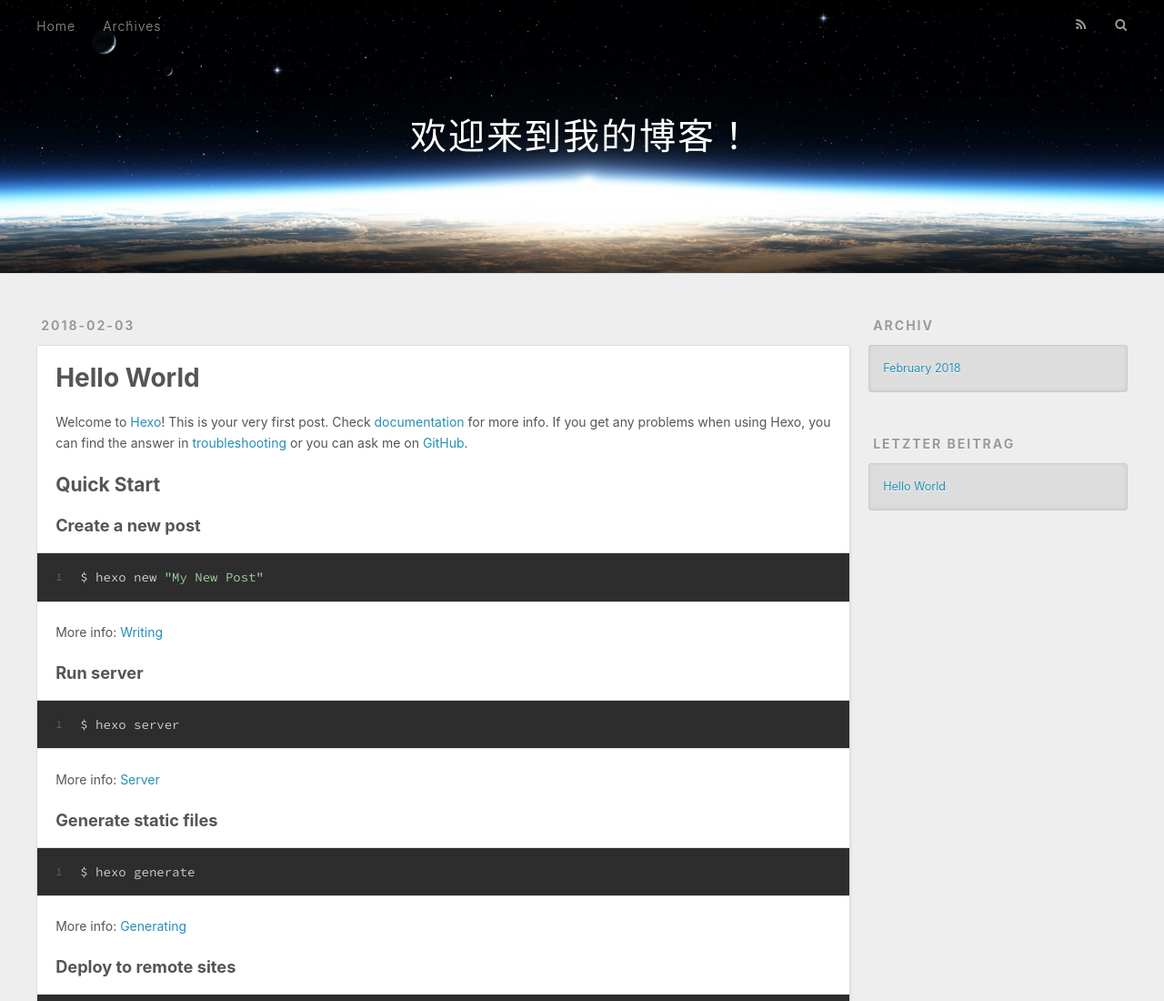
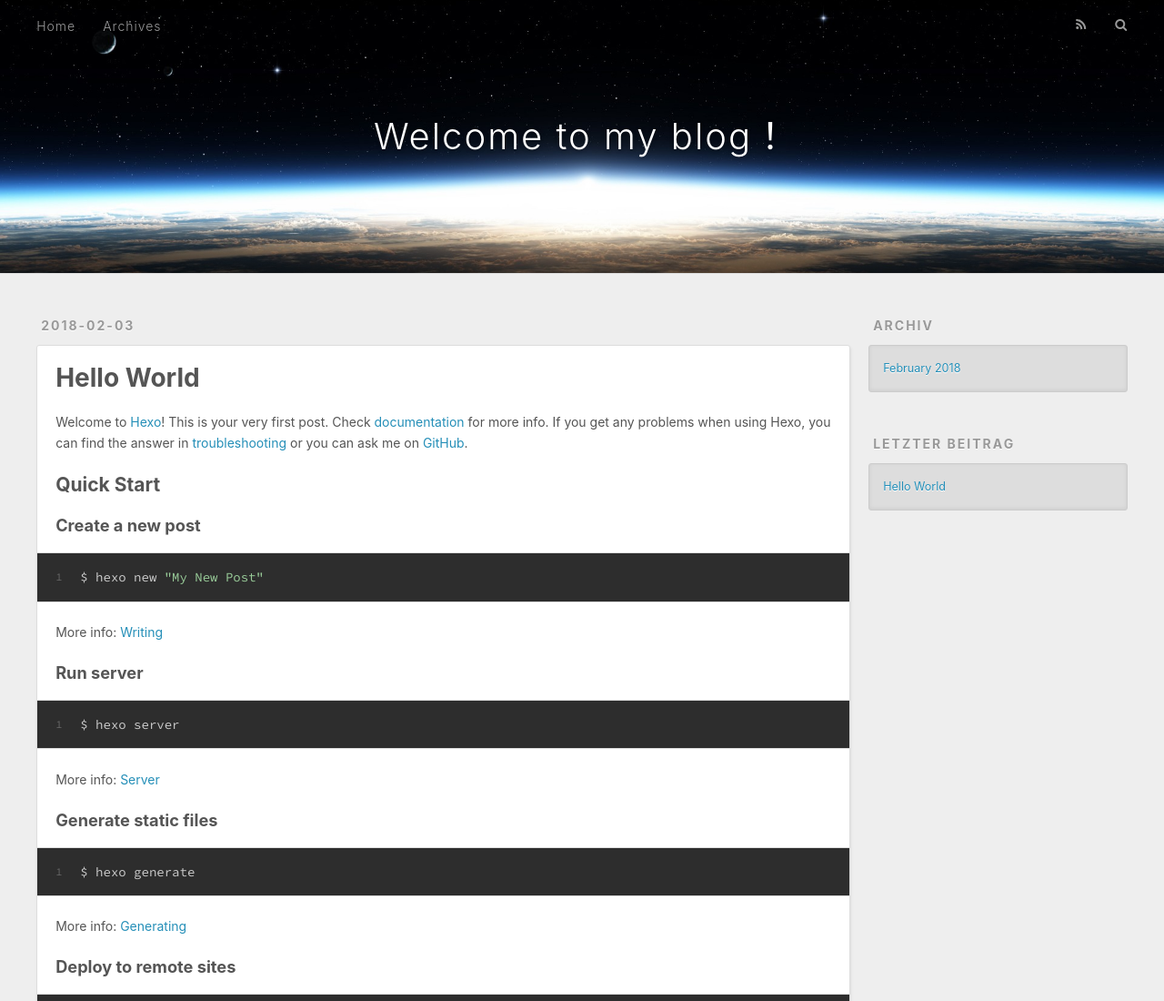
Before and after one commit to wangzemeng/wangzemeng.github.io, a plain HTML site: page index.html in a window 1280 px wide. Shown: the top 1100 px of the page at 91% size. Drawn offline with nearby package versions, Linux system fonts and the light colour scheme.

Commit message:
Site updated: 2018-02-03 23:37:29

```diff
--- a/index.html
+++ b/index.html
@@ -5,16 +5,16 @@
 
 
 
-  <title>欢迎来到我的博客！</title>
+  <title>Welcome to my blog！</title>
   <meta name="viewport" content="width=device-width, initial-scale=1, maximum-scale=1">
   <meta property="og:type" content="website">
-<meta property="og:title" content="欢迎来到我的博客！">
+<meta property="og:title" content="Welcome to my blog！">
 <meta property="og:url" content="http://yoursite.com/index.html">
-<meta property="og:site_name" content="欢迎来到我的博客！">
+<meta property="og:site_name" content="Welcome to my blog！">
 <meta name="twitter:card" content="summary">
-<meta name="twitter:title" content="欢迎来到我的博客！">
+<meta name="twitter:title" content="Welcome to my blog！">
 
-    <link rel="alternate" href="/atom.xml" title="欢迎来到我的博客！" type="application/atom+xml">
+    <link rel="alternate" href="/atom.xml" title="Welcome to my blog！" type="application/atom+xml">
 
 
     <link rel="icon" href="/favicon.png">
@@ -33,7 +33,7 @@
   <div id="header-outer" class="outer">
     <div id="header-title" class="inner">
       <h1 id="logo-wrap">
-        <a href="/" id="logo">欢迎来到我的博客！</a>
+        <a href="/" id="logo">Welcome to my blog！</a>
       </h1>
 
     </div>
@@ -96,7 +96,7 @@
 
     </div>
     <footer class="article-footer">
-      <a data-url="http://yoursite.com/2018/02/03/hello-world/" data-id="cjd7i6y2a00009opuzwpkde56" class="article-share-link">Teilen</a>
+      <a data-url="http://yoursite.com/2018/02/03/hello-world/" data-id="cjd7iv9da0000fopu9zeiogtt" class="article-share-link">Teilen</a>
 
 
     </footer>
```
Also changed, not shown: 2018/02/03/hello-world/index.html (+5 -5 lines), archives/2018/02/index.html (+6 -6 lines), archives/2018/index.html (+6 -6 lines), archives/index.html (+6 -6 lines).
